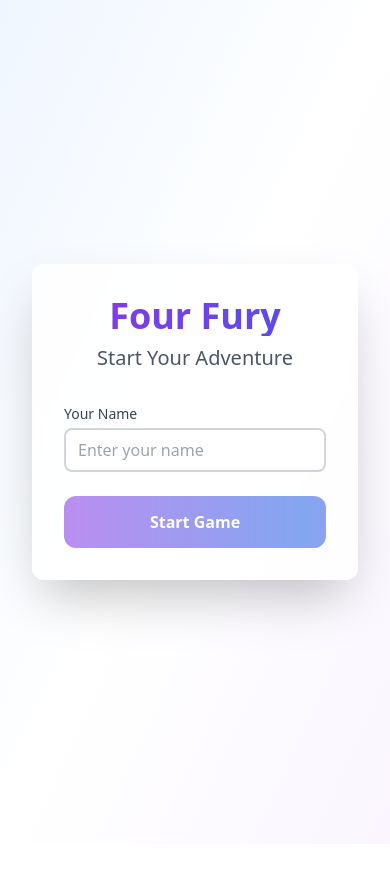
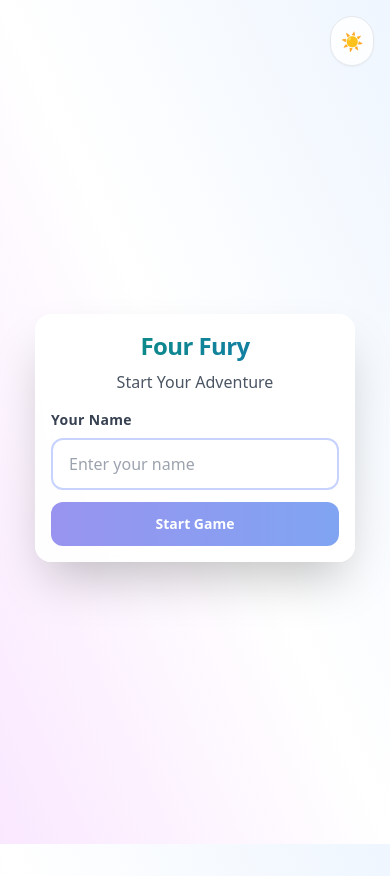
Before and after one commit to hackerSa3edy/FourFury, a Next.js app in the folder frontend/: page / in a window 390 px wide. Before the commit the page ends 844 px from the top, so only its background shows below. Built offline with nearby package versions, Linux system fonts and the light colour scheme.

Commit message:
feat: add theme provider and button for dark mode support, update animations and styles

```diff
--- a/frontend/package.json
+++ b/frontend/package.json
@@ -10,6 +10,7 @@
   },
   "dependencies": {
     "next": "15.1.3",
+    "next-themes": "^0.4.4",
     "react": "^19.0.0",
     "react-dom": "^19.0.0",
     "react-error-boundary": "^5.0.0"
--- a/frontend/src/app/globals.css
+++ b/frontend/src/app/globals.css
@@ -11,7 +11,7 @@
   --primary: #2563eb;
   --primary-foreground: #ffffff;
   --secondary: #6b7280;
-  --accent: #8b5cf6;
+  --accent: #9333ea; /* slightly more vibrant accent */
 
   /* State colors */
   --success: #22c55e;
@@ -19,8 +19,8 @@
   --error: #ef4444;
 
   /* Animation settings */
-  --transition-speed: 0.2s;
-  --animation-speed: 6s;
+  --transition-speed: 0.3s; /* slightly increased for smoother hover/focus transitions */
+  --animation-speed: 5s;    /* faster gradient animation */
   --bounce-height: 0.5rem;
 
   /* Performance optimizations */
@@ -94,8 +94,25 @@ body {
     -webkit-font-smoothing: antialiased;
     -moz-osx-font-smoothing: grayscale;
     text-rendering: optimizeLegibility;
-    transition: background-color var(--transition-speed) ease-in-out;
+    transition: background-color var(--transition-speed) ease-in-out,
+                color var(--transition-speed) ease-in-out;
     min-height: 100vh;
+}
+
+@media (max-width: 480px) {
+  body {
+    padding: 1rem;
+  }
+}
+
+@media (min-width: 1920px) {
+  body {
+    background: linear-gradient(
+      to bottom right,
+      var(--background),
+      color-mix(in srgb, var(--background) 80%, var(--primary))
+    );
+  }
 }
 
 /* Improved focus styles for accessibility */
@@ -124,8 +141,8 @@ html {
 /* Glass morphism utility */
 .glass {
     background: rgba(255, 255, 255, 0.05);
-    backdrop-filter: blur(10px);
-    border: 1px solid rgba(255, 255, 255, 0.1);
+    backdrop-filter: blur(14px);
+    border: 1px solid rgba(255, 255, 255, 0.15);
 }
 
 /* Performance optimizations */
@@ -134,3 +151,11 @@ html {
     -webkit-font-smoothing: antialiased;
     -moz-osx-font-smoothing: grayscale;
 }
+
+h1, h2, h3, h4, h5, h6 {
+    transition: color var(--transition-speed) ease-in-out;
+}
+
+h1, h2, h3 {
+  color: var(--accent);
+}
--- a/frontend/src/app/layout.tsx
+++ b/frontend/src/app/layout.tsx
@@ -1,6 +1,8 @@
 import "./globals.css";
 import { Inter } from "next/font/google";
 import type { Metadata, Viewport } from "next";
+import ThemeButton from "@/components/theme-button";
+import ThemeProviderWrapper from "./providers";
 
 // Optimize font loading
 const inter = Inter({
@@ -53,22 +55,29 @@ export default function RootLayout({ children }: Readonly<RootLayoutProps>) {
   return (
     <html
       lang="en"
-      className={`h-full ${inter.variable}`}
+      className={`h-full transition-colors duration-300 ease-in-out ${inter.variable}`}
       suppressHydrationWarning
     >
       <body
         className={`
-          min-h-full flex flex-col
-          bg-gradient-to-br from-blue-50 via-white to-purple-50
+          min-h-screen w-full flex flex-col
+          bg-gradient-to-bl from-blue-50 via-white to-fuchsia-100
           dark:from-gray-900 dark:via-gray-800 dark:to-slate-900
-          antialiased
-          motion-reduce:transform-none
-          font-sans
+          transition-colors duration-300
+          antialiased font-sans
+          overflow-x-hidden
         `}
       >
-        <main className="flex-1 flex items-center justify-center p-4">
-          {children}
-        </main>
+        <ThemeProviderWrapper>
+          <main className="flex-1 flex relative w-full">
+            <div className="fixed top-4 right-4 z-50">
+              <ThemeButton />
+            </div>
+            <div className="w-full flex-1 flex items-center justify-center">
+              {children}
+            </div>
+          </main>
+        </ThemeProviderWrapper>
       </body>
     </html>
   );
--- a/frontend/src/app/page.tsx
+++ b/frontend/src/app/page.tsx
@@ -3,9 +3,9 @@
 import { BACKEND_API_BASE_URL } from "@/constants";
 import { FourFuryButton } from "@/components/buttons";
 import { PlayerNameInput } from "@/components/input";
-import { useRouter } from "next/navigation"
+import { useRouter } from "next/navigation";
 import { memo, useCallback, useState, useTransition, useEffect } from 'react';
-import { setPlayerNameInLocalStorage  } from "@/utils/localStorageUtils";
+import { setPlayerNameInLocalStorage } from "@/utils/localStorageUtils";
 import { ErrorBoundary } from 'react-error-boundary';
 
 interface GameResponse {
@@ -58,12 +58,12 @@ const StartGame = memo(function StartGame() {
         sessionStorage.removeItem('playerNumber');
     }, []);
 
-    const validateName = (name: string): string | undefined => {
+    const validateName = useCallback((name: string): string | undefined => {
         if (name.length < 2) return 'Name must be at least 2 characters long';
         if (name.length > 30) return 'Name must be less than 30 characters';
         if (!/^[a-zA-Z0-9\s-_]+$/.test(name)) return 'Name contains invalid characters';
         return undefined;
-    };
+    }, []);
 
     const handleStartGame = useCallback(async () => {
         const now = Date.now();
@@ -166,13 +166,23 @@ const StartGame = memo(function StartGame() {
                 sessionStorage.clear();
             }}
         >
-            <div className="w-full px-4 sm:px-6 lg:px-8">
-                <div className="max-w-md mx-auto space-y-8 bg-white/80 dark:bg-gray-800/80 backdrop-blur-sm p-8 rounded-xl shadow-2xl transform transition-all duration-500 hover:scale-[1.02]">
-                    <div className="text-center">
-                        <h1 className="text-4xl font-bold bg-gradient-to-r from-purple-600 to-blue-600 bg-clip-text text-transparent animate-gradient">
+            <div className="w-full min-h-screen px-4 py-8 sm:px-6 md:px-8 lg:px-12
+                flex items-center justify-center">
+                <div className="w-full max-w-xs sm:max-w-sm md:max-w-md lg:max-w-lg mx-auto
+                    bg-white/90 dark:bg-gray-800/90 backdrop-blur-lg
+                    p-4 sm:p-6 md:p-8 lg:p-10 rounded-2xl shadow-2xl
+                    transition-all duration-300 hover:shadow-3xl
+                    transform hover:-translate-y-1">
+                    <div className="text-center space-y-2 sm:space-y-3 md:space-y-4">
+                        <h1 className="text-2xl sm:text-3xl md:text-4xl lg:text-5xl font-bold
+                            bg-gradient-to-r from-emerald-600 to-blue-600
+                            dark:from-emerald-400 dark:to-blue-400
+                            bg-clip-text text-transparent animate-gradient
+                            tracking-tight">
                             Four Fury
                         </h1>
-                        <h2 className="mt-2 text-xl font-medium text-gray-600 dark:text-gray-300">
+                        <h2 className="text-base sm:text-lg md:text-xl font-medium
+                            text-gray-600 dark:text-gray-300">
                             Start Your Adventure
                         </h2>
                     </div>
@@ -182,7 +192,7 @@ const StartGame = memo(function StartGame() {
                             e.preventDefault();
                             handleStartGame();
                         }}
-                        className="mt-8 space-y-6"
+                        className="mt-4 sm:mt-6 md:mt-8 space-y-3 sm:space-y-4 md:space-y-6"
                         noValidate
                     >
                         <PlayerNameInput
--- /dev/null
+++ b/frontend/src/app/providers.tsx
@@ -0,0 +1,11 @@
+"use client";
+
+import { ThemeProvider } from 'next-themes';
+
+export default function ThemeProviderWrapper({ children } : { children: React.ReactNode }) {
+  return (
+    <ThemeProvider attribute="class" defaultTheme="system" enableSystem>
+      {children}
+    </ThemeProvider>
+  );
+}
--- a/frontend/src/components/buttons.tsx
+++ b/frontend/src/components/buttons.tsx
@@ -20,24 +20,19 @@ export const FourFuryButton = memo(function FourFuryButton({
     const loadingAnimation = `
         after:content-['']
         after:absolute
-        after:w-5
-        after:h-5
-        after:top-1/2
-        after:left-1/2
-        after:-translate-x-1/2
-        after:-translate-y-1/2
-        after:border-3
-        after:border-white/80
+        after:w-5 after:h-5 sm:after:w-6 sm:after:h-6
+        after:top-1/2 after:left-1/2
+        after:-translate-x-1/2 after:-translate-y-1/2
+        after:border-3 after:border-white/90
         after:border-t-transparent
-        after:rounded-full
-        after:animate-spin
+        after:rounded-full after:animate-spin
         after:backdrop-blur-sm
     `;
 
-    const variantStyles = {
-        primary: 'from-purple-600/90 via-blue-600/90 to-purple-600/90 bg-[length:200%_100%]',
-        secondary: 'from-gray-500/90 to-gray-600/90',
-        danger: 'from-red-500/90 to-red-600/90'
+    const variantStyles: Record<string, string> = {
+        primary: 'from-indigo-600/95 via-blue-600/95 to-violet-600/95 bg-[length:200%_100%]',
+        secondary: 'from-slate-600/90 to-gray-600/90',
+        danger: 'from-rose-600/90 to-red-600/90',
     };
 
     return (
@@ -48,65 +43,49 @@ export const FourFuryButton = memo(function FourFuryButton({
             aria-disabled={disabled}
             aria-label={ariaLabel}
             className={`
-                relative
-                w-full
-                bg-gradient-to-r
-                ${variantStyles[variant]}
-                backdrop-blur-sm
-                text-white
-                font-bold
-                py-3.5 px-7
+                relative w-full
+                bg-gradient-to-r ${variantStyles[variant]}
+                text-white font-bold
+                py-3 sm:py-4 px-6 sm:px-8
+                text-sm sm:text-base
                 rounded-xl
                 transform-gpu transition-all duration-300
-                focus:outline-none
-                focus:ring-4
-                focus:ring-purple-500/30
-                focus:ring-offset-2
-                active:scale-[0.98]
-                animate-gradient-x
-                ${disabled
-                    ? 'opacity-60 cursor-not-allowed bg-gray-400/80 backdrop-blur-sm'
-                    : `
-                        hover:shadow-xl
-                        hover:shadow-purple-500/25
-                        hover:bg-[length:300%_100%]
-                        active:shadow-purple-500/15
-                        motion-safe:hover:animate-shimmer
-                    `
+                focus:outline-none focus:ring-4
+                focus:ring-indigo-500/40 focus:ring-offset-2
+                active:scale-[0.98] animate-gradient-x
+                ${
+                    disabled
+                        ? 'opacity-60 cursor-not-allowed bg-gray-400/80 backdrop-blur-sm'
+                        : 'hover:shadow-lg hover:shadow-indigo-500/20 hover:bg-[length:300%_100%] active:shadow-indigo-500/10 motion-safe:hover:animate-shimmer'
                 }
                 before:content-['']
                 before:absolute
                 before:inset-0
                 before:rounded-xl
-                before:bg-gradient-to-br
+                before:bg-gradient-to-b
                 before:from-white/20
                 before:to-transparent
                 before:opacity-0
                 before:transition-opacity
                 before:duration-300
                 hover:before:opacity-100
-                active:before:opacity-50
+                active:before:opacity-40
                 ${disabled && label.toLowerCase().includes('loading') ? loadingAnimation : ''}
                 will-change-transform
                 motion-reduce:transform-none
                 select-none
             `}
         >
-            <span className={`
-                relative
-                inline-flex
-                items-center
-                justify-center
-                transition-opacity duration-200
-                ${disabled && label.toLowerCase().includes('loading') ? 'opacity-0' : 'opacity-100'}
-            `}>
+            {/* Inner label span */}
+            <span
+                className={`
+                    relative inline-flex items-center justify-center
+                    transition-opacity duration-200
+                    ${disabled && label.toLowerCase().includes('loading') ? 'opacity-0' : 'opacity-100'}
+                `}
+            >
                 {label}
             </span>
-            {disabled && label.toLowerCase().includes('loading') && (
-                <div className="absolute top-1/2 left-1/2 -translate-x-1/2 -translate-y-1/2">
-                    <div className="w-5 h-5 border-3 border-white/80 border-t-transparent rounded-full animate-spin" />
-                </div>
-            )}
         </button>
     );
 });
--- a/frontend/src/components/input.tsx
+++ b/frontend/src/components/input.tsx
@@ -43,19 +43,10 @@ export const PlayerNameInput = memo(function PlayerNameInput({
     };
 
     return (
-        <div className="w-full">
-            <label
-                htmlFor={inputId}
-                className={`
-                    block text-sm font-medium mb-1
-                    ${hasError
-                        ? 'text-red-500 dark:text-red-400'
-                        : 'text-gray-700 dark:text-gray-300'}
-                `}
-            >
+        <div className="flex flex-col space-y-2 sm:space-y-3">
+            <label className="font-semibold text-sm sm:text-base text-gray-700 dark:text-gray-200 tracking-wide">
                 {label}
             </label>
-            <div className="relative">
             <input
                 id={inputId}
                 name={inputId}
@@ -75,34 +66,31 @@ export const PlayerNameInput = memo(function PlayerNameInput({
                 autoComplete="off"
                 spellCheck="false"
                 className={`
-                        w-full px-3 py-2
-                        rounded-lg border-2 transition-all duration-200
-                        bg-white/90 dark:bg-gray-800/90
+                    w-full px-4 py-3 sm:py-3.5
+                    text-base sm:text-lg
+                    rounded-xl border-2 outline-none
+                    bg-white/80 dark:bg-gray-700/80
+                    text-gray-700 dark:text-gray-200
                     placeholder:text-gray-400 dark:placeholder:text-gray-500
                     ${hasError
-                            ? 'border-red-500 focus:border-red-500 focus:ring-red-500 dark:border-red-400 dark:focus:border-red-400'
-                            : 'border-gray-300 focus:border-blue-500 focus:ring-blue-500 dark:border-gray-600 dark:focus:border-blue-400'}
-                        ${disabled
-                            ? 'opacity-50 cursor-not-allowed bg-gray-100 dark:bg-gray-900'
-                            : 'hover:border-gray-400 dark:hover:border-gray-500'}
-                        focus:outline-none focus:ring-2 focus:ring-opacity-50
-                        transform-gpu transition-transform
-                        focus:scale-[1.02]
-                        will-change-transform
-                        motion-reduce:transform-none
+                        ? 'border-red-500 focus:border-red-500 focus:ring-2 focus:ring-red-500/20'
+                        : 'border-indigo-200 hover:border-indigo-300 focus:border-indigo-500 dark:border-gray-600 dark:hover:border-gray-500 dark:focus:border-indigo-400 focus:ring-2 focus:ring-indigo-500/20'
+                    }
+                    transition-all duration-200
+                    disabled:opacity-60 disabled:cursor-not-allowed
+                    backdrop-blur-sm
                 `}
             />
             {hasError && (
                 <p
                     id={errorId}
                     role="alert"
-                        className="mt-1 text-sm text-red-500 dark:text-red-400 animate-fadeIn"
+                    className="text-sm text-red-500 dark:text-red-400 font-medium pl-1 animate-fadeIn"
                 >
                     {error}
                 </p>
             )}
         </div>
-        </div>
     );
 });
 
--- /dev/null
+++ b/frontend/src/components/theme-button.tsx
@@ -0,0 +1,45 @@
+"use client";
+
+import { useTheme } from "next-themes";
+import { useState, useEffect } from "react";
+
+export default function ThemeButton() {
+  const { theme, setTheme } = useTheme();
+  const [mounted, setMounted] = useState(false);
+
+  useEffect(() => {
+    setMounted(true);
+  }, []);
+
+  if (!mounted) return null;
+
+  const toggleTheme = () => {
+    setTheme(theme === "light" ? "dark" : "light");
+  };
+
+  return (
+    <button
+      onClick={toggleTheme}
+      className={`
+        rounded-full
+        p-2.5 sm:p-3
+        focus:outline-none focus:ring-2
+        focus:ring-indigo-500/50 focus:ring-offset-2
+        hover:shadow-lg hover:scale-110
+        bg-white/80 dark:bg-gray-800/80
+        backdrop-blur-sm
+        border border-gray-200 dark:border-gray-700
+        transition-all duration-300
+        active:scale-95
+        text-lg sm:text-xl
+        hover:border-indigo-300 dark:hover:border-indigo-600
+        shadow-sm hover:shadow-indigo-500/20
+      `}
+      aria-label="Toggle theme"
+    >
+      <span className="block transform transition-transform duration-200">
+        {theme === "light" ? "🌙" : "☀️"}
+      </span>
+    </button>
+  );
+}
--- a/frontend/src/utils/localStorageUtils.tsx
+++ b/frontend/src/utils/localStorageUtils.tsx
@@ -1,14 +1,27 @@
-export function setPlayerNameInLocalStorage(gameId: string, playerName: string, playerId: number): void {
-    if (typeof window === "undefined") return;
-    localStorage.setItem(`game_${gameId}`, `${playerId},${playerName}`);
+// Example improvements:
+// 1. Minimal checks, consistent naming, short doc comments.
+export function setPlayerNameInLocalStorage(
+  gameId: string,
+  name: string,
+  playerNumber: 1 | 2
+) {
+  if (typeof window === 'undefined') return;
+  if (!gameId || !name) return;
+  localStorage.setItem(
+    `fourfury_${gameId}`,
+    `${gameId},${name},${playerNumber}`
+  );
 }
 
-export function getPlayerNameFromLocalStorage(game_id: string): string | null {
-    if (typeof window === "undefined") return null;
-    return localStorage.getItem(`game_${game_id}`);
+export function getPlayerNameFromLocalStorage(gameId: string) {
+  if (typeof window === 'undefined') return null;
+  if (!gameId) return null;
+  const stored = localStorage.getItem(`fourfury_${gameId}`);
+  return stored || null;
 }
 
-export function delPlayerNameFromLocalStorage(game_id: string): void {
-    if (typeof window === "undefined") return;
-    localStorage.removeItem(`game_${game_id}`);
+export function delPlayerNameFromLocalStorage(gameId: string) {
+  if (typeof window === 'undefined') return null;
+  if (!gameId) return null;
+  localStorage.removeItem(`fourfury_${gameId}`);
 }
--- a/frontend/tailwind.config.ts
+++ b/frontend/tailwind.config.ts
@@ -13,8 +13,8 @@ export default {
         foreground: "var(--foreground)",
       },
       animation: {
-        'gradient-x': 'gradient-x 15s ease infinite',
-        'shimmer': 'shimmer 2s linear infinite'
+        'gradient-x': 'gradient-x 12s ease infinite',
+        'shimmer': 'shimmer 1.5s linear infinite',
       },
       keyframes: {
         'gradient-x': {
@@ -29,4 +29,5 @@ export default {
     },
   },
   plugins: [],
+  darkMode: "class",
 } satisfies Config;
```
Also changed, not shown: frontend/src/app/games/[id]/join/page.tsx (+12 -9 lines), frontend/src/app/games/[id]/page.tsx (+29 -28 lines), 1 other file (tests, documents, lock files or other folders). Lines whose indentation alone changed are shown as unchanged.
